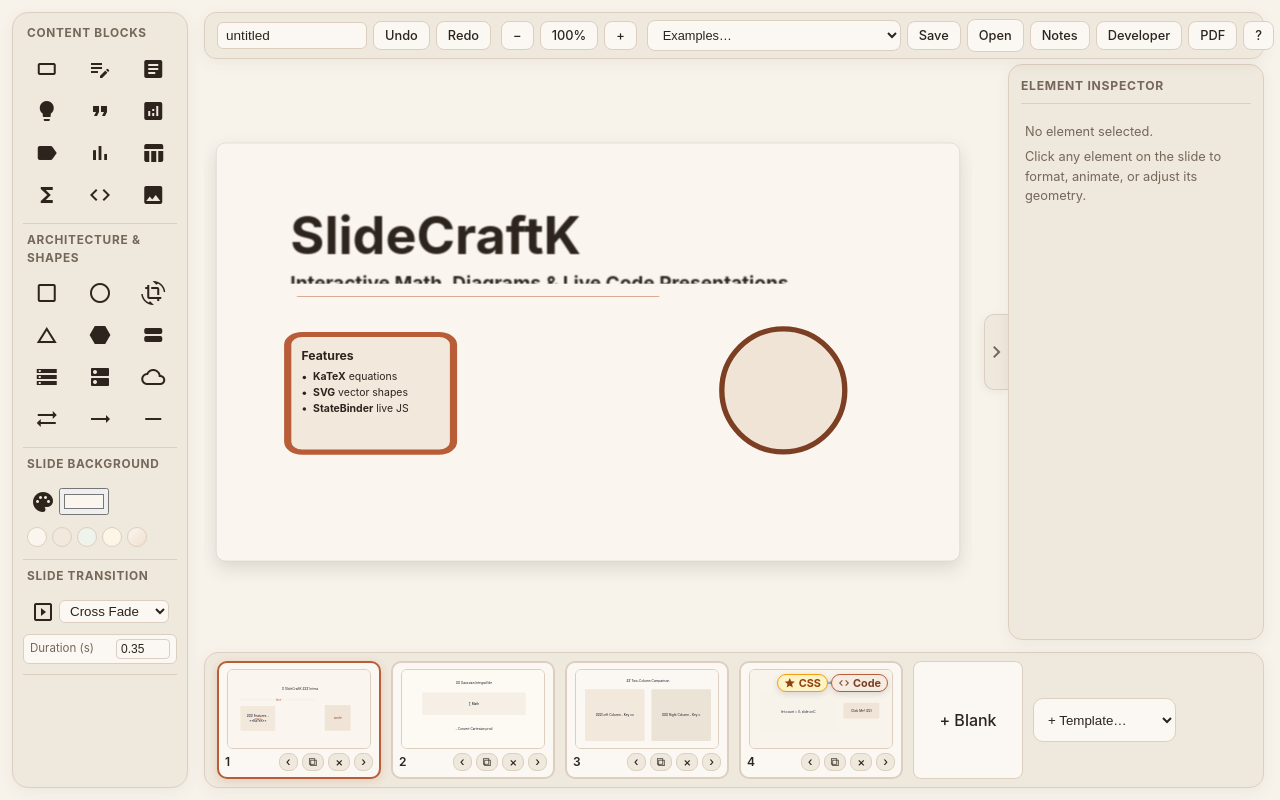
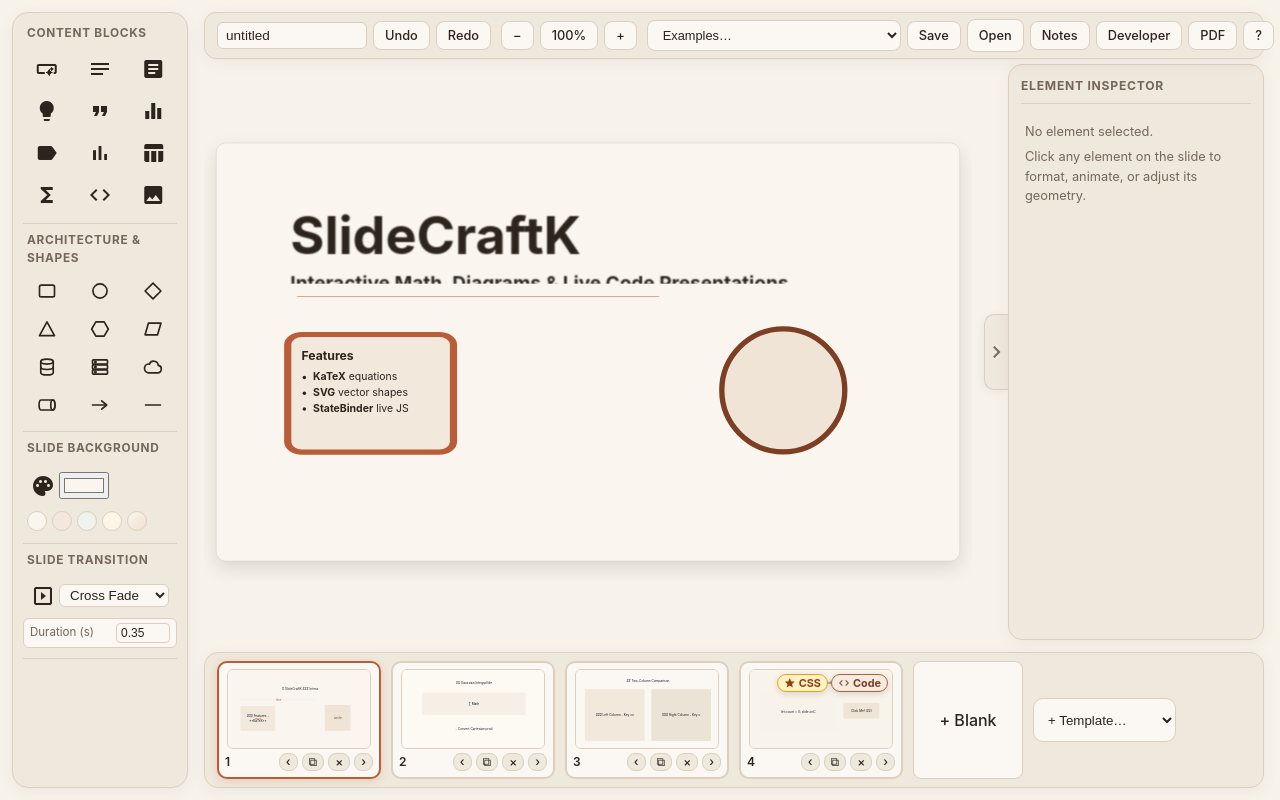
Before and after one commit to mk314k/SlideCraftK, a React (Vite) app: page / in a window 1280 px wide. Built offline with nearby package versions, Linux system fonts and the light colour scheme.

Commit message:
fix(icons): replace generic font icons with crisp custom SVGs for architecture shapes

```diff
--- a/src/component/component.tsx
+++ b/src/component/component.tsx
@@ -512,7 +512,7 @@ const createShapeComponent = (shapeType: ArchShapeType) => {
                     {shapeType === 'database' && (
                         <>
                             <path
-                                d="M 8,20 L 8,80 A 42,14 0 0 0 92,80 L 92,20 Z"
+                                d="M 8,18 L 8,82 A 42,13 0 0 0 92,82 L 92,18"
                                 fill={fillColor}
                                 stroke={strokeColor}
                                 strokeWidth={strokeWidth}
@@ -520,12 +520,19 @@ const createShapeComponent = (shapeType: ArchShapeType) => {
                             />
                             <ellipse
                                 cx="50"
-                                cy="20"
+                                cy="18"
                                 rx="42"
-                                ry="14"
+                                ry="13"
                                 fill={fillColor}
                                 stroke={strokeColor}
                                 strokeWidth={strokeWidth}
+                                strokeDasharray={dashProp}
+                            />
+                            <path
+                                d="M 8,42 A 42,13 0 0 0 92,42"
+                                fill="none"
+                                stroke={strokeColor}
+                                strokeWidth={strokeWidth * 0.75}
                                 strokeDasharray={dashProp}
                             />
                         </>
@@ -533,7 +540,7 @@ const createShapeComponent = (shapeType: ArchShapeType) => {
                     {shapeType === 'queue' && (
                         <>
                             <path
-                                d="M 18,8 L 82,8 A 12,42 0 0 1 82,92 L 18,92 A 12,42 0 0 1 18,8 Z"
+                                d="M 18,8 L 82,8 A 12,42 0 0 0 82,92 L 18,92 A 12,42 0 0 1 18,8 Z"
                                 fill={fillColor}
                                 stroke={strokeColor}
                                 strokeWidth={strokeWidth}
--- a/src/tools.tsx
+++ b/src/tools.tsx
@@ -5,6 +5,105 @@ import { SlideTransitionType } from "./frame";
 interface ToolsProps {
     handleAddElement: (elemType:string, info?:string)=>void
 }
+
+const ShapeToolIcon: React.FC<{ name: string }> = ({ name }) => {
+    const svgProps = {
+        width: 20,
+        height: 20,
+        viewBox: "0 0 24 24",
+        fill: "none",
+        stroke: "currentColor",
+        strokeWidth: 2,
+        strokeLinecap: "round" as const,
+        strokeLinejoin: "round" as const,
+    };
+
+    switch (name) {
+        case 'rect':
+            return (
+                <svg {...svgProps}>
+                    <rect x="3" y="5" width="18" height="14" rx="2" />
+                </svg>
+            );
+        case 'circle':
+            return (
+                <svg {...svgProps}>
+                    <circle cx="12" cy="12" r="8.5" />
+                </svg>
+            );
+        case 'diamond':
+            return (
+                <svg {...svgProps}>
+                    <polygon points="12,2.5 21.5,12 12,21.5 2.5,12" />
+                </svg>
+            );
+        case 'triangle':
+            return (
+                <svg {...svgProps}>
+                    <polygon points="12,3.5 21,20 3,20" />
+                </svg>
+            );
+        case 'hexagon':
+            return (
+                <svg {...svgProps}>
+                    <polygon points="7,3.5 17,3.5 22,12 17,20.5 7,20.5 2,12" />
+                </svg>
+            );
+        case 'parallelogram':
+            return (
+                <svg {...svgProps}>
+                    <polygon points="6.5,5 21.5,5 17.5,19 2.5,19" />
+                </svg>
+            );
+        case 'database':
+            return (
+                <svg {...svgProps}>
+                    <ellipse cx="12" cy="5.5" rx="7.5" ry="3" />
+                    <path d="M4.5,5.5 v13 c0,1.66 3.36,3 7.5,3 s7.5,-1.34 7.5,-3 v-13" />
+                    <path d="M4.5,12 c0,1.66 3.36,3 7.5,3 s7.5,-1.34 7.5,-3" />
+                </svg>
+            );
+        case 'server':
+            return (
+                <svg {...svgProps}>
+                    <rect x="3" y="3.5" width="18" height="5" rx="1" />
+                    <circle cx="6.5" cy="6" r="0.8" fill="currentColor" />
+                    <rect x="3" y="9.5" width="18" height="5" rx="1" />
+                    <circle cx="6.5" cy="12" r="0.8" fill="currentColor" />
+                    <rect x="3" y="15.5" width="18" height="5" rx="1" />
+                    <circle cx="6.5" cy="18" r="0.8" fill="currentColor" />
+                </svg>
+            );
+        case 'cloud':
+            return (
+                <svg {...svgProps}>
+                    <path d="M6.5,19 h11 a4.5,4.5 0 0 0 0.8,-8.92 a5.5,5.5 0 0 0 -10.6,-1.58 a4,4 0 0 0 -1.2,10.5 z" />
+                </svg>
+            );
+        case 'queue':
+            return (
+                <svg {...svgProps}>
+                    <path d="M5,6 h14 a2.5,6 0 0 1 0,12 h-14 a2.5,6 0 0 1 0,-12 z" />
+                    <ellipse cx="19" cy="12" rx="2.5" ry="6" />
+                </svg>
+            );
+        case 'arrow':
+            return (
+                <svg {...svgProps}>
+                    <line x1="3" y1="12" x2="19" y2="12" />
+                    <polyline points="14,7 20,12 14,17" />
+                </svg>
+            );
+        case 'line':
+            return (
+                <svg {...svgProps}>
+                    <line x1="3" y1="12" x2="21" y2="12" />
+                </svg>
+            );
+        default:
+            return null;
+    }
+};
 
 export const Tools:React.FC<ToolsProps> = ({handleAddElement}) => {
     const { currentSlide, setSlideBackground, setSlideTransition, setSlideTransitionDuration } = useDeck();
@@ -23,12 +122,12 @@ export const Tools:React.FC<ToolsProps> = ({handleAddElement}) => {
     };
 
     const contentTools = [
-        {name:'button', icon:'crop_16_9', label:'Add Button'},
-        {name:'textarea', icon:'edit_note', label:'Add Text Area'},
+        {name:'button', icon:'smart_button', label:'Add Button'},
+        {name:'textarea', icon:'notes', label:'Add Text Area'},
         {name:'markdown', icon:'article', label:'Add Markdown Block'},
         {name:'callout', icon:'lightbulb', label:'Add Callout Card'},
         {name:'quote', icon:'format_quote', label:'Add Quote Block'},
-        {name:'stat', icon:'analytics', label:'Add Metric / KPI Card'},
+        {name:'stat', icon:'Leaderboard', fallbackIcon:'equalizer', label:'Add Metric / KPI Card'},
         {name:'badge', icon:'label', label:'Add Tag Badge'},
         {name:'chart', icon:'bar_chart', label:'Add Bar Chart'},
         {name:'table', icon:'table_chart', label:'Add Data Table'},
@@ -37,18 +136,18 @@ export const Tools:React.FC<ToolsProps> = ({handleAddElement}) => {
     ];
 
     const archShapeTools = [
-        {name:'rect', icon:'check_box_outline_blank', label:'Add Rectangle'},
-        {name:'circle', icon:'radio_button_unchecked', label:'Add Circle'},
-        {name:'diamond', icon:'crop_rotate', label:'Add Decision Diamond'},
-        {name:'triangle', icon:'change_history', label:'Add Triangle'},
-        {name:'hexagon', icon:'hexagon', label:'Add Microservice Hexagon'},
-        {name:'parallelogram', icon:'view_stream', label:'Add I/O Parallelogram'},
-        {name:'database', icon:'storage', label:'Add Database Cylinder'},
-        {name:'server', icon:'dns', label:'Add Server / Compute Rack'},
-        {name:'cloud', icon:'cloud_queue', label:'Add Cloud Node'},
-        {name:'queue', icon:'sync_alt', label:'Add Message Queue / Bus'},
-        {name:'arrow', icon:'trending_flat', label:'Add Arrow Connector'},
-        {name:'line', icon:'horizontal_rule', label:'Add Line Connector'},
+        {name:'rect', label:'Add Rectangle'},
+        {name:'circle', label:'Add Circle'},
+        {name:'diamond', label:'Add Decision Diamond'},
+        {name:'triangle', label:'Add Triangle'},
+        {name:'hexagon', label:'Add Microservice Hexagon'},
+        {name:'parallelogram', label:'Add I/O Parallelogram'},
+        {name:'database', label:'Add Database Cylinder'},
+        {name:'server', label:'Add Server / Compute Rack'},
+        {name:'cloud', label:'Add Cloud Node'},
+        {name:'queue', label:'Add Message Queue / Bus'},
+        {name:'arrow', label:'Add Arrow Connector'},
+        {name:'line', label:'Add Line Connector'},
     ];
 
     return (
@@ -65,7 +164,7 @@ export const Tools:React.FC<ToolsProps> = ({handleAddElement}) => {
                         aria-label={tool.label}
                         onClick={()=>{handleAddElement(tool.name)}}
                     >
-                        <i className="material-icons">{tool.icon}</i>
+                        <i className="material-icons">{tool.fallbackIcon ?? tool.icon}</i>
                     </label>
                 )
             )}
@@ -87,7 +186,7 @@ export const Tools:React.FC<ToolsProps> = ({handleAddElement}) => {
                         aria-label={tool.label}
                         onClick={()=>{handleAddElement(tool.name)}}
                     >
-                        <i className="material-icons">{tool.icon}</i>
+                        <ShapeToolIcon name={tool.name} />
                     </label>
                 )
             )}
```
